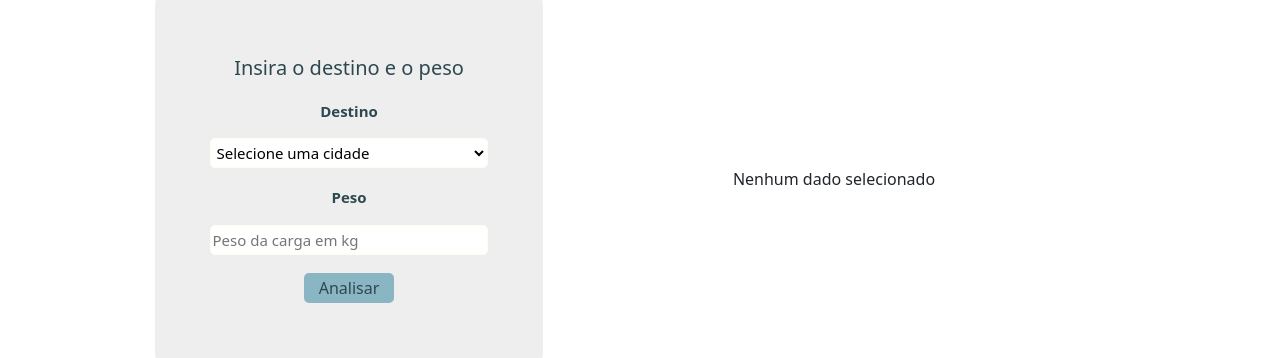
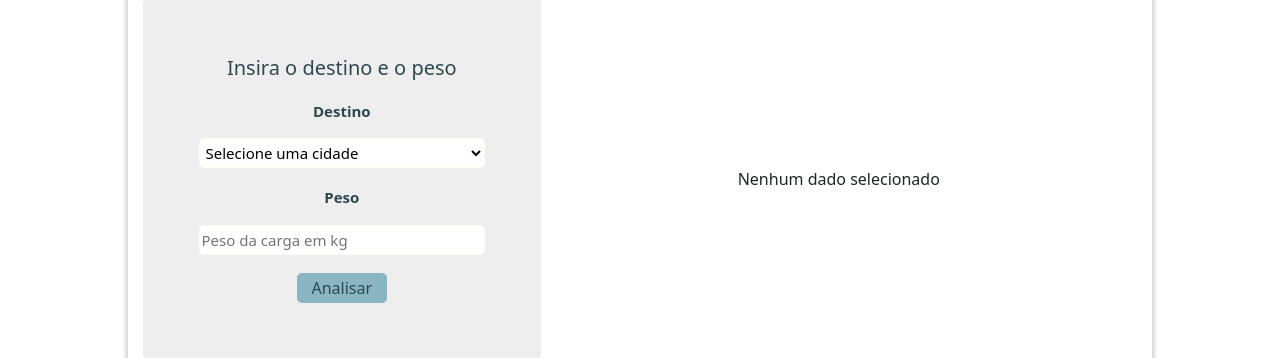
Before and after one commit to aabenjamim/desafio_coorlab, a Vue app in the folder code/: page / in a window 1280 px wide. Shown: the part 242-600 px from the top of the page. Built offline with nearby package versions, Linux system fonts and the light colour scheme; data requests are answered from the project's data file.

Commit message:
feat: limpa resultados e ajustes no css

```diff
--- a/code/src/components/BestTransport.vue
+++ b/code/src/components/BestTransport.vue
@@ -16,12 +16,12 @@
         <div class="choices">
           <h1>Insira o destino e o peso</h1>
           <p>Destino</p>
-          <select v-model="selectedCity">
+          <select v-model="selectedCity" ref="citySelect">
             <option value="" disabled selected>Selecione uma cidade</option>
             <option v-for="city in transport" :value="city.city" :key="city.id">{{ city.city }}</option>
           </select>
           <p>Peso</p>
-          <input v-model="loadWeight" placeholder="Peso da carga em kg" type="number"/>
+          <input v-model="loadWeight" placeholder="Peso da carga em kg" type="number" ref="weightInput"/>
           <button @click="analyze">Analisar</button>
         </div>
 
@@ -40,7 +40,7 @@
           <div v-if="!showResults">Nenhum dado selecionado</div>
           <div v-else class="painel">
             <p>Estas são as melhores alternativas de frete que encontramos para você</p>
-              <div class="horizontal">git
+              <div class="horizontal">
                 <div class="economic data">
                   <div class="icon">
                     <b-icon-cash-coin></b-icon-cash-coin>
@@ -72,7 +72,7 @@
                   <p>R$ {{this.totalPriceFast}}</p>
                 </div>
               </div>
-              <button>Limpar</button>
+              <button @click="clearResults">Limpar</button>
           </div>
         </div>
       </div>
@@ -184,6 +184,13 @@ export default {
         this.modalShow = true;
       }
     },
+    clearResults() {
+      this.showResults = false;
+      this.selectedCity = '';
+      this.loadWeight = null;
+      this.$refs.citySelect.selectedIndex = 0;
+      this.$refs.weightInput.value = '';
+    }
   }
 }
 </script>
@@ -205,6 +212,8 @@ export default {
   margin-top: 80px;
   width: 80%;
   border-radius: 30px;
+  box-shadow: 0 0 5px 2px rgba(0, 0, 0, 0.2);
+  padding:0;
 }
 
 .top {
@@ -217,6 +226,7 @@ export default {
   background-color: #89B6C2;
   border-top-left-radius: 15px;
   border-top-right-radius: 15px;
+  margin: 0;
   width: 100%;
   height: 60px;
   & h1{
```
